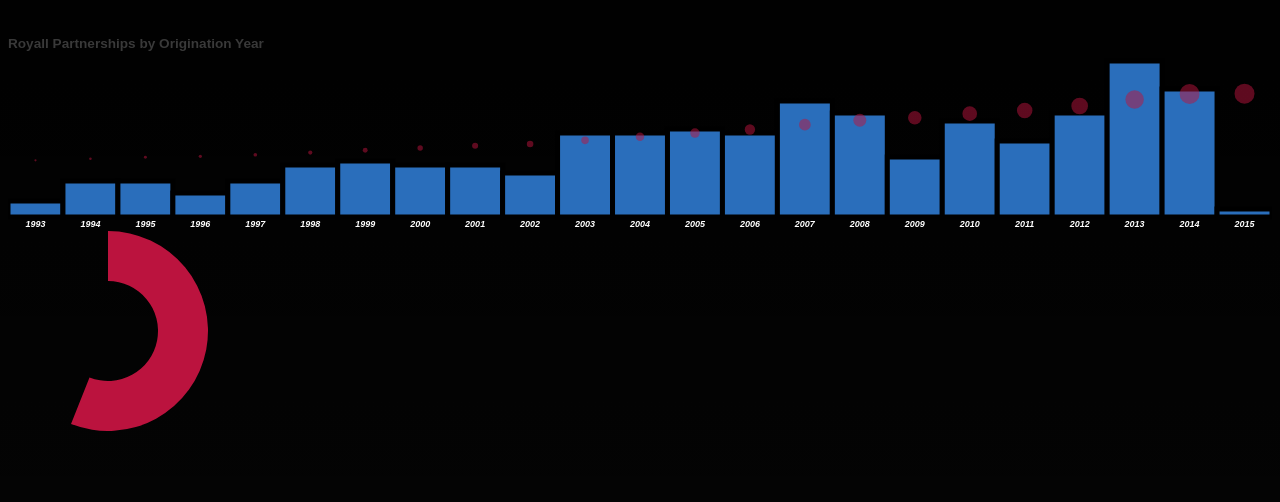
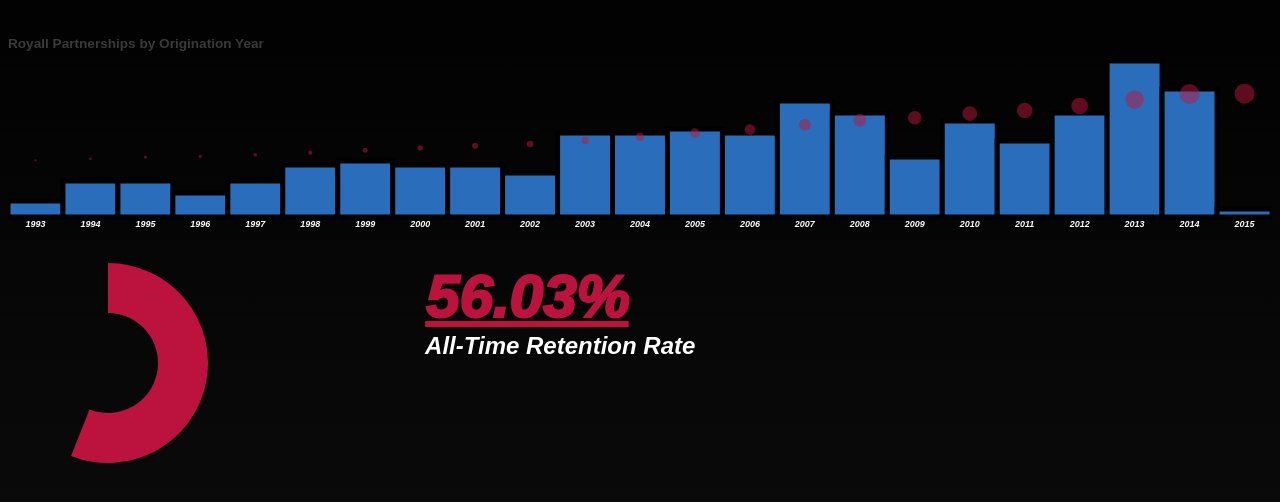
Before and after one commit to kvanderbush/kvanderbush.github.io, a plain HTML site: page index.html in a window 1280 px wide. Shown: the part 84-586 px from the top of the page. Drawn offline with Linux system fonts and the light colour scheme.

Commit message:
2.4.15v2

```diff
--- a/index.html
+++ b/index.html
@@ -14,8 +14,9 @@
             <p id="barChartTitle">Royall Partnerships by Origination Year</p>
         </div>
         <div id="barChart"></div>
+        <div class="pagebreak"></div>
         <div id="pieChart"></div>
-        <div id="pieChartCaption"></div>
+        <div id="pieChartCaption"><em id="rrt"></em> All-Time Retention Rate</div>
 
 
 
@@ -230,9 +231,13 @@
             .attr("d",arc);
 
 
+		function pct(a,b){
+				return a/(a+b)*100;
+		}
 
+		var retentionRate = pct(retention.retained,retention.lost);
 
-
+		d3.select("#rrt").html(Math.round(retentionRate*100)/100+"% <br/>");
 
 
 		};
--- a/stylesheet.css
+++ b/stylesheet.css
@@ -1,5 +1,5 @@
 html{
- background:  -webkit-linear-gradient(rgba(0,0,0,1),rgba(0,0,0,0.98)) no-repeat center center fixed;
+ background:  -webkit-linear-gradient(rgba(0,0,0,1),rgba(0,0,0,0.95)) no-repeat center center fixed;
     -webkit-background-size: cover;
 }
 
@@ -14,7 +14,15 @@
 
 em{
     color:rgb(187,19,62);
+
 }
+#rrt{
+	font-size:2.5em;
+	font-weight: 1000;
+	text-decoration: underline;
+}
+
+
 #title{
 margin-top:0;
 float: top;
@@ -106,6 +114,7 @@
 
 #barChart{
     width: 100%;
+    buffer: 20px;
 }
 
 
@@ -115,5 +124,13 @@
 }
 #pieChartCaption{
     width: 66%;
-    float: right
+    right:0;
+    text-align: left;
+    font-family: inherit;
+    font-size: 1.5em;
 }
+
+div.pagebreak{
+	width:100%;
+	height: 2em;
+}
```
